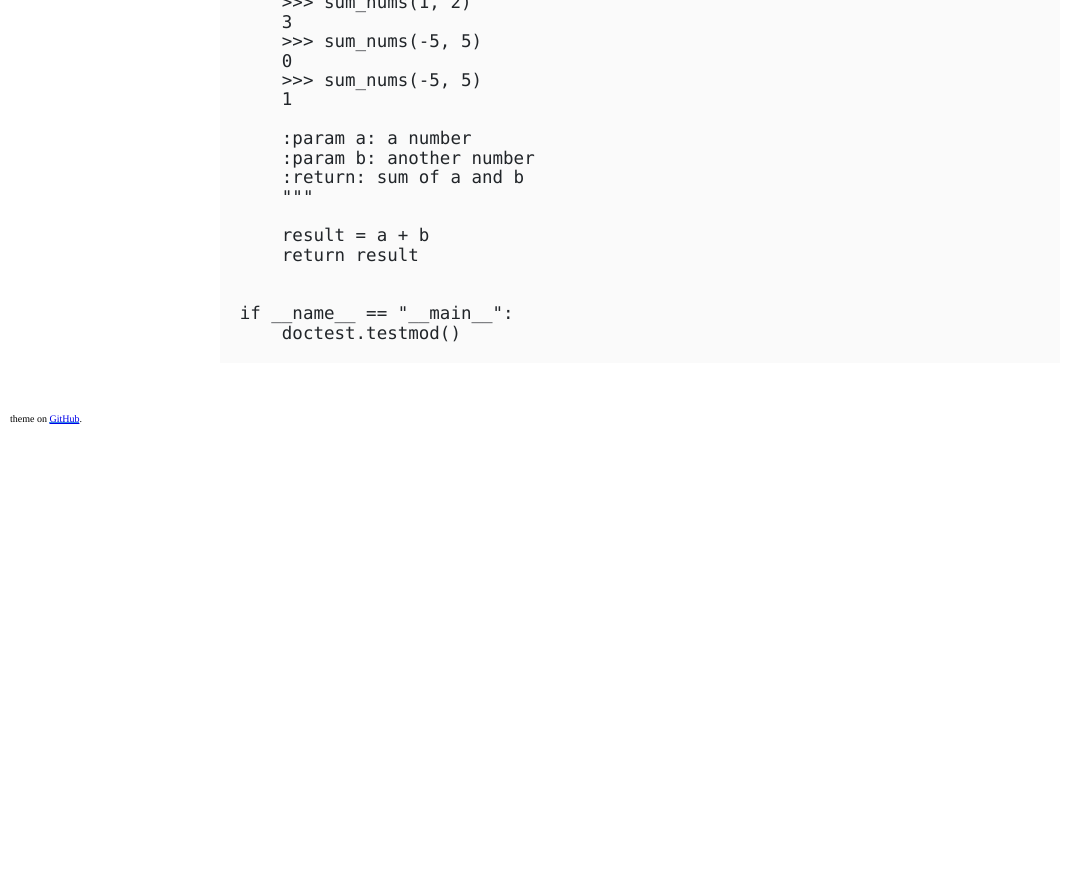
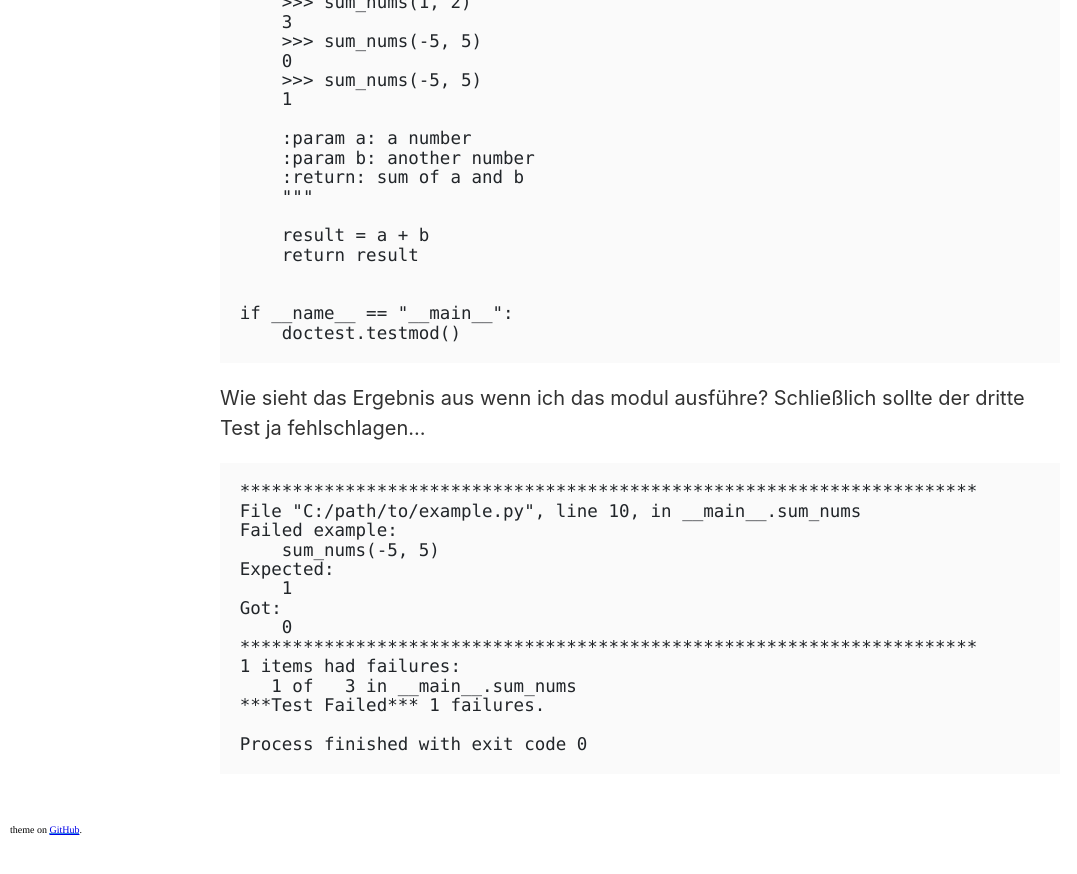
Before and after one commit to mAIRcode/mAIRcode.github.io, a Jekyll site: the page built from _posts/2021-12-08-testcases.md, in a window 1280 px wide and 900 px high, scrolled down 2626 px. Shown: the top 874 px of the window, without its empty margins (0-1077 px from the left). Built offline with Jekyll 4.4.1, drawn with Linux system fonts in a browser that asks for light colours; nearby versions of some CDN libraries; before the commit the page ends 3115 px from its top, so only the background shows below that.

Commit message:
Update 2021-12-08-testcases.md

````diff
--- a/_posts/2021-12-08-testcases.md
+++ b/_posts/2021-12-08-testcases.md
@@ -123,3 +123,23 @@ def sum_nums(a, b):
 if __name__ == "__main__":
     doctest.testmod()
 ```
+
+Wie sieht das Ergebnis aus wenn ich das modul ausführe? Schließlich sollte der dritte Test ja fehlschlagen...
+
+
+```Python
+**********************************************************************
+File "C:/path/to/example.py", line 10, in __main__.sum_nums
+Failed example:
+    sum_nums(-5, 5)
+Expected:
+    1
+Got:
+    0
+**********************************************************************
+1 items had failures:
+   1 of   3 in __main__.sum_nums
+***Test Failed*** 1 failures.
+
+Process finished with exit code 0
+```
````
